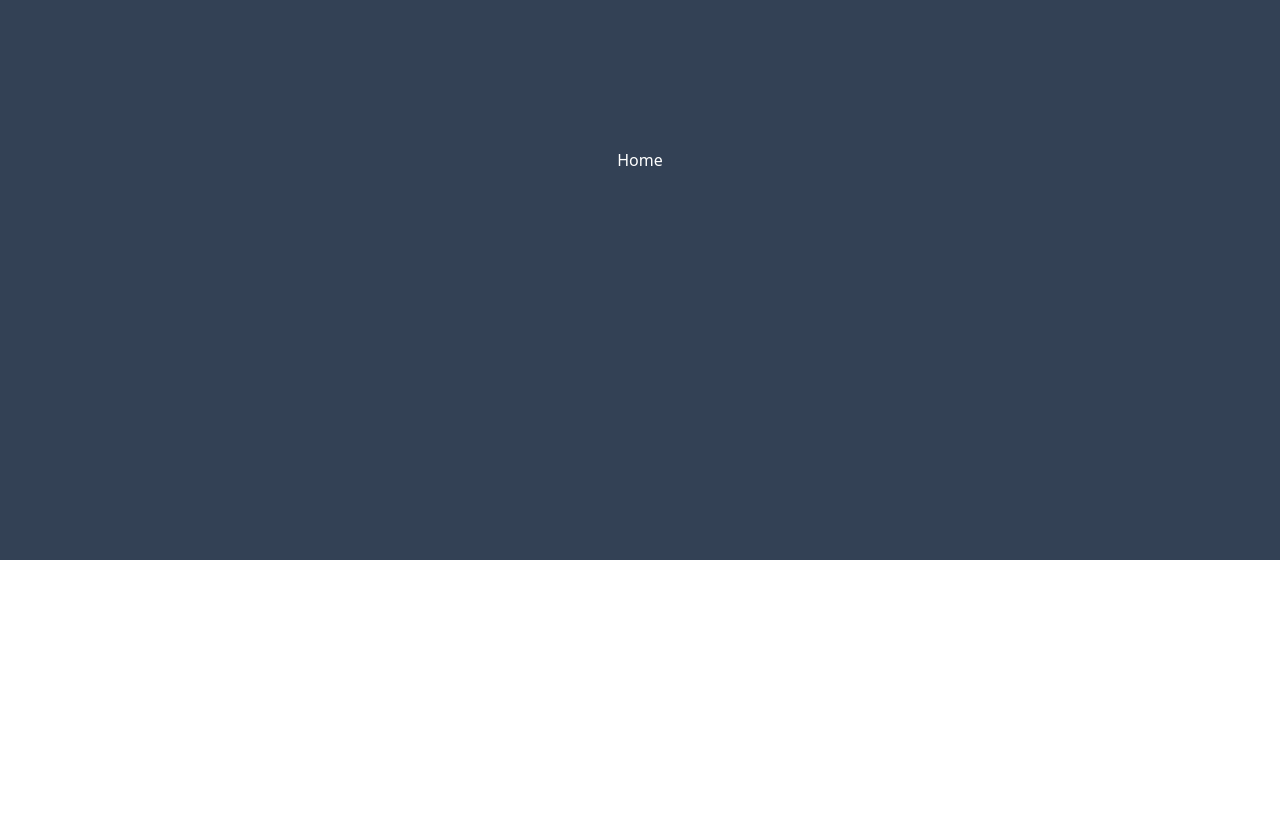
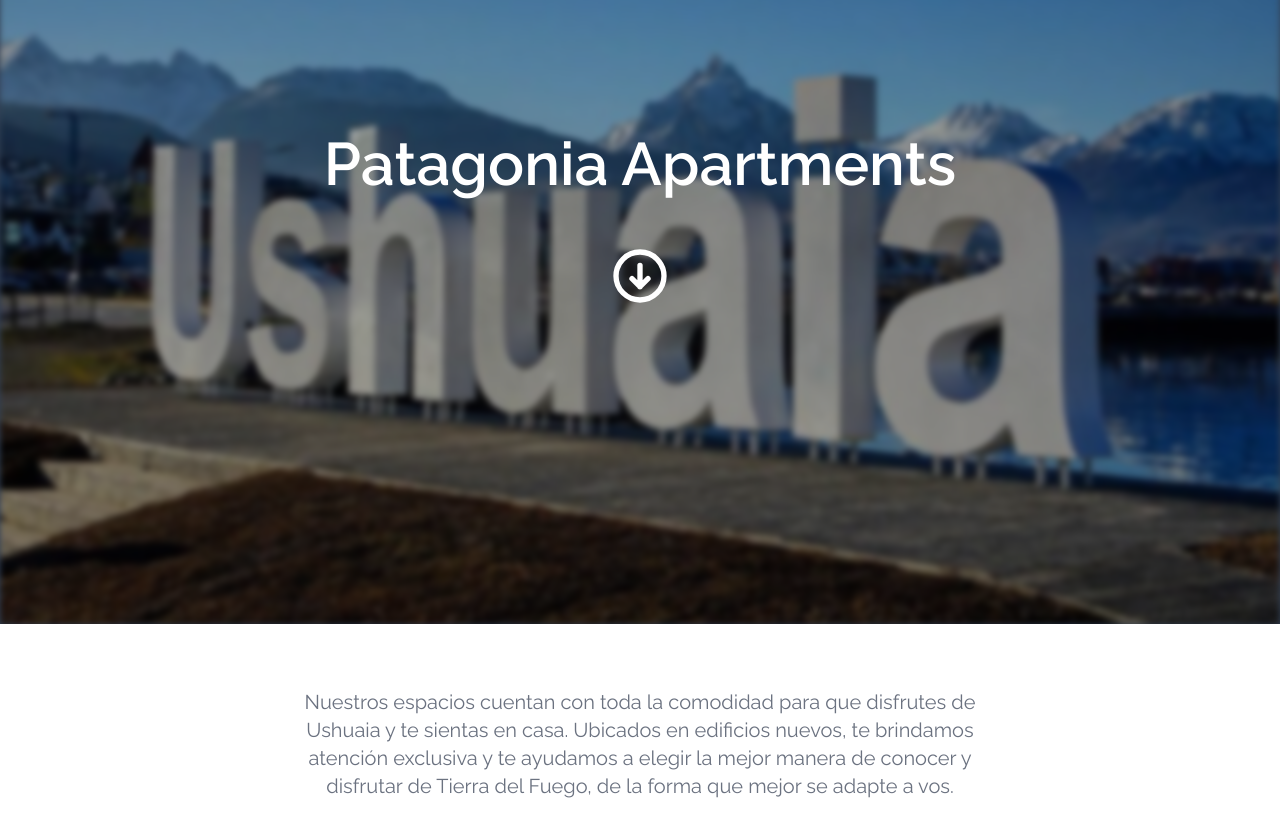
Before and after one commit to matuxer/Patagonia-Apartments-Page, a React (Create React App) app: page / in a window 1280 px wide. Shown: the part 240-1076 px from the top of the page. Before the commit the page ends 800 px from the top, so only its background shows below. Built offline with nearby package versions, Linux system fonts and the light colour scheme.

Commit message:
Added an introductory header to the Home Page

```diff
--- a/src/pages/Home.jsx
+++ b/src/pages/Home.jsx
@@ -1,13 +1,43 @@
-import React from 'react'
+import React from "react";
+import styles from "./Home.module.css";
+import { useRef } from "react";
+import arrowDown from "../images/arrow-circle-down-svgrepo-com.svg";
 
 function Home() {
+  const begin = useRef(null);
   return (
-    <div className='bg-slate-700 h-screen'>
-      <div className="flex justify-center items-center h-full">
-        <h1 className='text-white'>Home</h1>
+    <div className="bg-slate-700 h-full pt-[56px] md:pt-[66px]">
+      <div className=" flex justify-center h-full ">
+        <div className={`${styles.homeHeader}`}></div>
+        <div className="absolute flex flex-col justify-center items-center w-full h-[450px] md:h-screen">
+          <h1 className="text-white text-[25px] font-semibold font-raleway md:text-6xl">
+            Patagonia Apartments
+          </h1>
+          <button
+            className={`z-0 mt-2 md:mt-10`}
+            onClick={() => {
+              begin.current?.scrollIntoView({
+                behavior: "smooth",
+                block: "start",
+              });
+            }}
+          >
+            <img className="h-10 hover:scale-105 md:h-16" src={arrowDown} alt="Arrow Down" />
+          </button>
+        </div>
       </div>
+      <div ref={begin} className="bg-white w-full absolute flex justify-center px-10 py-8 md:text-xl md:px-72 md:py-16">
+        <p className="font-raleway text-center text-gray-500">
+          Nuestros espacios cuentan con toda la comodidad para que disfrutes de
+          Ushuaia y te sientas en casa. Ubicados en edificios nuevos, te
+          brindamos atención exclusiva y te ayudamos a elegir la mejor manera de
+          conocer y disfrutar de Tierra del Fuego, de la forma que mejor se
+          adapte a vos.
+        </p>
+      </div>
+
     </div>
-  )
+  );
 }
 
-export default Home
+export default Home;
--- /dev/null
+++ b/src/pages/Home.module.css
@@ -0,0 +1,26 @@
+* {
+    scroll-margin-top: 56px;
+}
+
+.homeHeader {
+    background-image: linear-gradient(rgba(0, 0, 0, 0.3), rgba(0, 0, 0, 0.3)), url('../images/915e732a8f02920136c394218a146730-1000ushuaia_cartel_canal\ 1.png');
+    background-repeat: no-repeat;
+    background-position: center;
+    background-attachment: fixed;
+    filter: blur(3px);
+    height: 450px;
+    width: 100%;
+    margin: -1px;
+    padding: 1px;
+}
+
+@media screen and (min-width: 768px) {
+    .homeHeader {
+        height: 100vh;
+        background-size: cover;
+    }
+
+    * {
+        scroll-margin-top: 66px;
+    }
+}
```
Also changed, not shown: src/images/915e732a8f02920136c394218a146730-1000ushuaia_cartel_canal 1.png (added), src/images/arrow-circle-down-svgrepo-com.svg (added).
